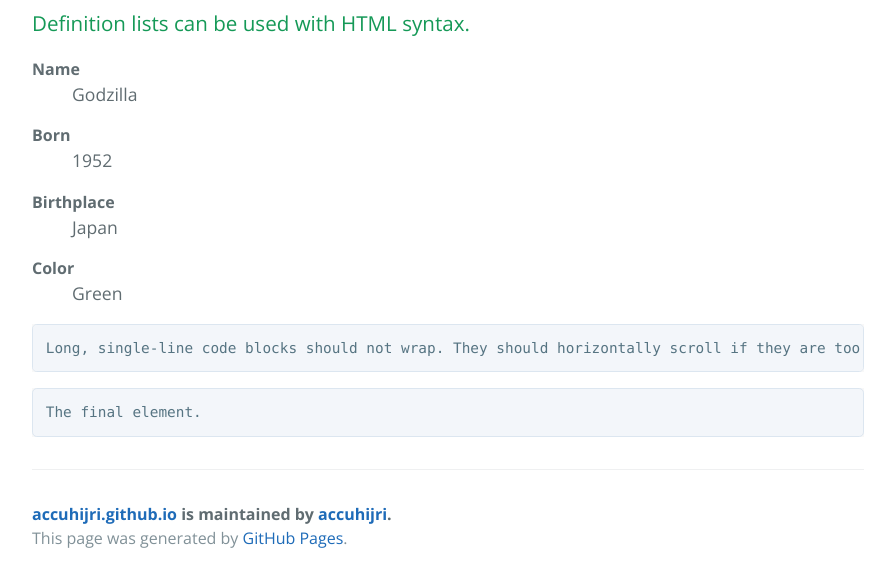
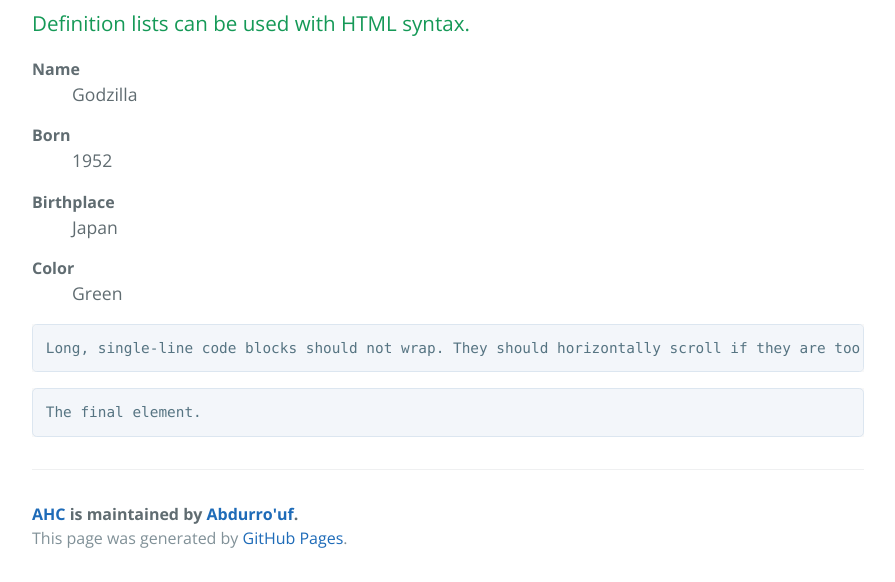
Before and after one commit to accuhijri/accuhijri.github.io, a Jekyll site: the page built from index.md, in a window 1280 px wide and 900 px high, scrolled down 3146 px, cut to the strip 318-900 px from the top of the window. Shown: the whole strip, without its empty margins (192-1087 px from the left). Built offline with Jekyll 4.4.1, drawn with Linux system fonts in a browser that asks for light colours.

Commit message:
Update default.html

```diff
--- a/_layouts/default.html
+++ b/_layouts/default.html
@@ -32,7 +32,7 @@
 
       <footer class="site-footer">
         {% if site.github.is_project_page %}
-          <span class="site-footer-owner"><a href="{{ site.github.repository_url }}">{{ site.github.repository_name }}</a> is maintained by <a href="{{ site.github.owner_url }}">{{ site.github.owner_name }}</a>.</span>
+          <span class="site-footer-owner"><a href="{{ site.github.repository_url }}">AHC</a> is maintained by <a href="https://aabdurrouf.github.io/">Abdurro'uf</a>.</span>
         {% endif %}
         <span class="site-footer-credits">This page was generated by <a href="https://pages.github.com">GitHub Pages</a>.</span>
       </footer>
```
